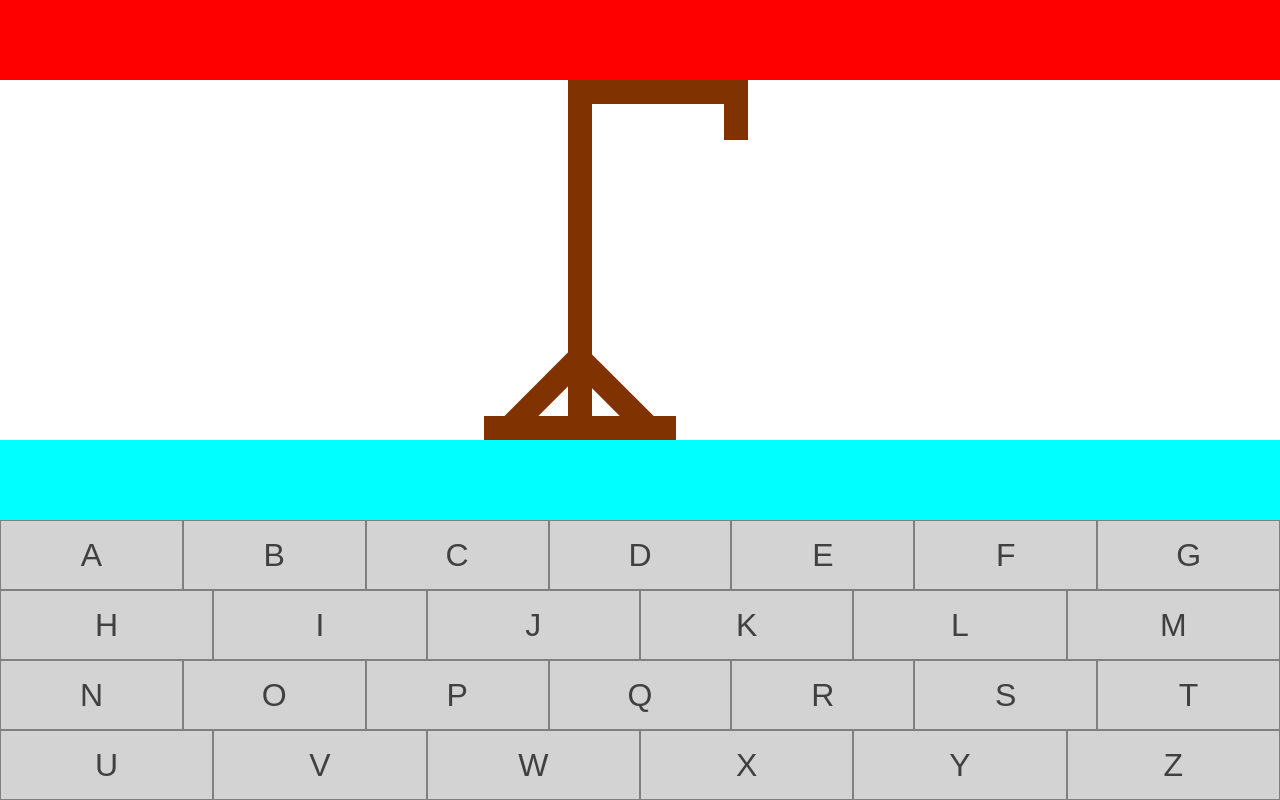
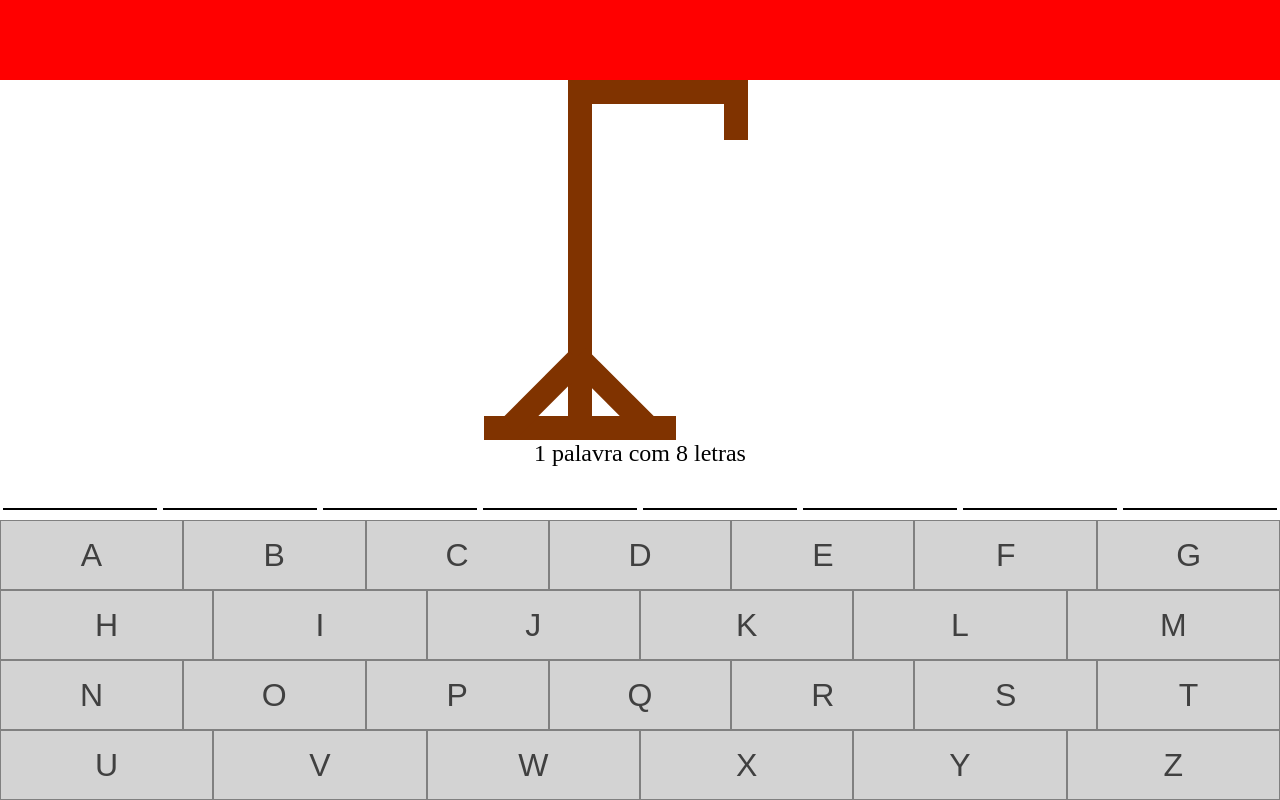
Before and after one commit to GlaydsonClaudio/Jogo-da-Forca-do-Matheus, a Vue app: page / in a window 1280 px wide. Built offline with nearby package versions, Linux system fonts and the light colour scheme.

Commit message:
Criação do componente de palavra.

```diff
--- a/src/App.vue
+++ b/src/App.vue
@@ -23,7 +23,7 @@
 <template>
   <HeaderForca />
   <ImageForca :errors="errors" />
-  <WordForca />
+  <WordForca :word="secretWord" :right="right" />
   <KeyboardForca :right="right" :wrong="wrong" @letter-press="keyPressed" />
 </template>
 
--- a/src/components/WordForca.vue
+++ b/src/components/WordForca.vue
@@ -1,14 +1,52 @@
 <script setup>
-
+const props = defineProps(['word','right']);
+const tip = '1 palavra com ' + props.word.length + ' letras';
 </script>
 <template>
-    <section class="word-forca">
-
-    </section>
+<section class="word-forca" >
+    <div class="tip">{{ tip }}</div>
+    <div class="word">
+        <div
+            class="letter"
+            :class="{ 'key': letter !== ' '} "
+            v-for="letter in word"
+        >
+            <span v-show="right.includes(letter)">{{ letter }}</span>
+        </div>
+    </div>
+</section>
 </template>
 <style lang="scss">
 .word-forca {
-    background-color: aqua;
     height: 10vh;
+    display: flex;
+    flex-direction: column;
+    justify-content: space-between;
+
+    & .tip {
+        display: flex;
+        justify-content: center;
+        font-size: 1.5rem;
+    }
+
+    & .word {
+        display: flex;
+        padding-bottom: 10px;
+
+        & .letter {
+            width: 100%;
+            display: flex;
+            justify-content: center;
+            align-items: center;
+            font-size: 2rem;
+            margin: 0 3px;
+
+            &.key {
+                border-bottom: solid 2px black;
+            }
+        }
+
+    }
+
 }
 </style>
```
